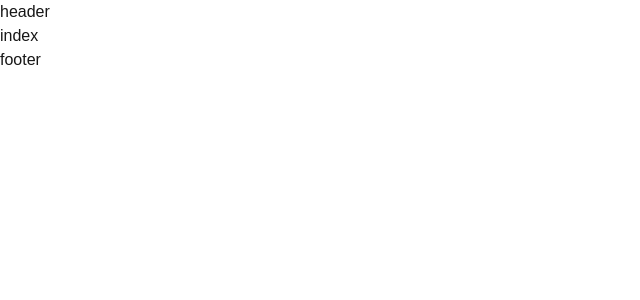
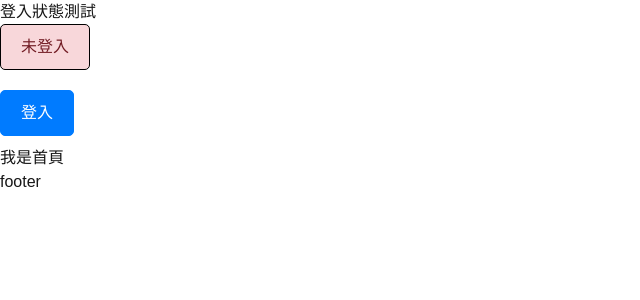
Before and after one commit to nan-sansan/mori-zakka-front, a Next.js app: page / in a window 1280 px wide. Shown: the top 300 px of the page, without its empty margins (0-640 px from the left). Built offline with nearby package versions, Linux system fonts and the light colour scheme.

Commit message:
feat: 定義 redux store, 維持登入狀態

```diff
--- a/src/app/layout.tsx
+++ b/src/app/layout.tsx
@@ -1,8 +1,9 @@
 import type { Metadata } from "next";
 import { Geist, Geist_Mono } from "next/font/google";
 import "./globals.css";
+import ClientWrapper from "@/components/Wrapper/client";
+import Footer from "@/components/Footer/footer";
 import Header from "@/components/Header/header";
-import Footer from "@/components/Footer/footer";
 
 const geistSans = Geist({
   variable: "--font-geist-sans",
@@ -29,7 +30,9 @@ export default function RootLayout({
       <body
         className={`${geistSans.variable} ${geistMono.variable} antialiased`}
       >
-        <Header />
+        <ClientWrapper>
+          <Header />
+        </ClientWrapper>
         {children}
         <Footer />
       </body>
--- a/src/app/page.tsx
+++ b/src/app/page.tsx
@@ -1,7 +1,5 @@
+import React from "react";
+
 export default function Home() {
-  return (
-    <div>
-      <h1>index</h1>
-    </div>
-  );
+  return <div>我是首頁</div>;
 }
--- a/src/components/Header/header.tsx
+++ b/src/components/Header/header.tsx
@@ -1,7 +1,100 @@
+"use client";
+
+import { RootState } from "@/store";
+import { login, logout } from "@/store/user";
+import { UserProfile } from "@/type/user.d";
+import { jwtDecode } from "jwt-decode";
+import React, { useEffect, useState } from "react";
+import { useDispatch, useSelector } from "react-redux";
+
 export default function Header() {
+  const dispatch = useDispatch();
+  const { token } = useSelector((state: RootState) => state.user);
+  const [userInfo, setUserInfo] = useState<UserProfile | null>(null);
+
+  useEffect(() => {
+    if (token) {
+      setUserInfo(jwtDecode(token));
+    } else {
+      setUserInfo(null);
+    }
+  }, [token]);
+
+  const handleLogin = () => {
+    dispatch(
+      login({
+        token:
+          "eyJhbGciOiJIUzI1NiIsInR5cCI6IkpXVCJ9.eyJzdWIiOiJ0ZXN0IiwiaWF0IjoxNzQ1MDYwOTczLCJuYmYiOjE3NDUwNjA5NzMsImV4cCI6MTc0NTE0NzM3MywidXNlcklkIjoidXNlcjAwMDEiLCJuaWNrTmFtZSI6Imp3dFRlc3QiLCJyb2xlIjoidXNlciJ9.pmDOlu5jIojPyO27PgDyb72PbNfcgMxas5M3cRx479s",
+        refreshToken:
+          "eyJhbGciOiJIUzI1NiIsInR5cCI6IkpXVCJ9.eyJzdWIiOiJyZWZyZXNoIiwiaWF0IjoxNzQ1MDYwOTczLCJuYmYiOjE3NDUwNjA5NzMsImV4cCI6MTc0NTE0NzM3MywidXNlcklkIjoidXNlcjAwMDEiLCJyb2xlIjoicmVmcmVzaCJ9.YugNxKI1EWbqw0pbsTenBMNtbpqU_bu9zuGai01tag4",
+      })
+    );
+  };
+
+  const handleLogout = () => {
+    dispatch(logout());
+  };
+
   return (
     <div>
-      <h1>header</h1>
+      <h1>登入狀態測試</h1>
+
+      <button
+        style={{
+          padding: "10px 20px",
+          marginBottom: "10px",
+          border: "1px solid #000",
+          borderRadius: "5px",
+          backgroundColor: userInfo ? "#d4edda" : "#f8d7da",
+          color: userInfo ? "#155724" : "#721c24",
+          cursor: "default",
+          display: "block",
+        }}
+      >
+        {userInfo ? (
+          <div>
+            <p>UID: {userInfo.userId}</p>
+            <p>暱稱: {userInfo.nickName}</p>
+            <p>權限: {userInfo.role}</p>
+          </div>
+        ) : (
+          "未登入"
+        )}
+      </button>
+
+      <div>
+        {!token ? (
+          <button
+            onClick={handleLogin}
+            style={{
+              padding: "10px 20px",
+              margin: "10px 0",
+              border: "1px solid #007bff",
+              borderRadius: "5px",
+              backgroundColor: "#007bff",
+              color: "#fff",
+              cursor: "pointer",
+            }}
+          >
+            登入
+          </button>
+        ) : (
+          <button
+            onClick={handleLogout}
+            style={{
+              padding: "10px 20px",
+              margin: "10px 0",
+              border: "1px solid #6c757d",
+              borderRadius: "5px",
+              backgroundColor: "#6c757d",
+              color: "#fff",
+              cursor: "pointer",
+            }}
+          >
+            登出
+          </button>
+        )}
+      </div>
     </div>
   );
 }
--- /dev/null
+++ b/src/components/Wrapper/client.tsx
@@ -0,0 +1,20 @@
+"use client";
+
+import { Provider } from "react-redux";
+import store from "@/store";
+import { PersistGate } from "redux-persist/integration/react";
+import { persistor } from "@/store";
+
+export default function ClientWrapper({
+  children,
+}: {
+  children: React.ReactNode;
+}) {
+  return (
+    <Provider store={store}>
+      <PersistGate loading={<div>Loading...</div>} persistor={persistor}>
+        {children}
+      </PersistGate>
+    </Provider>
+  );
+}
--- /dev/null
+++ b/src/store/index.tsx
@@ -0,0 +1,37 @@
+import { configureStore } from "@reduxjs/toolkit";
+import { persistStore, persistReducer } from "redux-persist";
+import storage from "redux-persist/lib/storage";
+import sessionStorage from "redux-persist/lib/storage/session";
+import { combineReducers } from "redux";
+
+import userReducer from "@/store/user";
+
+// 設定 user 儲存於 sessionStorage
+const userPersistConfig = {
+  key: "user",
+  storage: sessionStorage,
+};
+const persistedUserReducer = persistReducer(userPersistConfig, userReducer);
+
+// 其他... ex: 購物車
+
+// 合併多個 Reducer
+const rootReducer = combineReducers({
+  user: persistedUserReducer,
+  // 其他
+});
+
+export const store = configureStore({
+  reducer: rootReducer,
+  middleware: (getDefaultMiddleware) =>
+    getDefaultMiddleware({
+      serializableCheck: false,
+    }),
+});
+
+export const persistor = persistStore(store);
+
+export type RootState = ReturnType<typeof store.getState>;
+export type AppDispatch = typeof store.dispatch;
+
+export default store;
--- /dev/null
+++ b/src/store/user.tsx
@@ -0,0 +1,39 @@
+import { createSlice, PayloadAction } from "@reduxjs/toolkit";
+
+type Token = string | null;
+interface UserState {
+  token: Token;
+  refreshToken: Token;
+}
+
+const userSlice = createSlice({
+  name: "user",
+  initialState: {
+    token: null,
+    refreshToken: null,
+  } as UserState,
+  reducers: {
+    setToken: (state, action: PayloadAction<string>) => {
+      state.token = action.payload;
+    },
+    setRefreshToken: (state, action: PayloadAction<string>) => {
+      state.refreshToken = action.payload;
+    },
+    login: (
+      state,
+      action: PayloadAction<{ token: Token; refreshToken: Token }>
+    ) => {
+      const token = action.payload.token;
+      const refreshToken = action.payload.refreshToken;
+      state.token = token;
+      state.refreshToken = refreshToken;
+    },
+    logout: (state) => {
+      state.token = null;
+      state.refreshToken = null;
+    },
+  },
+});
+
+export const { setToken, setRefreshToken, login, logout } = userSlice.actions;
+export default userSlice.reducer;
--- /dev/null
+++ b/src/type/index.d.tsx
@@ -0,0 +1 @@
+export * from "@/type/user.d";
--- /dev/null
+++ b/src/type/user.d.tsx
@@ -0,0 +1,5 @@
+export interface UserProfile {
+  userId: string;
+  nickName: string;
+  role: string;
+}
--- /dev/null
+++ b/src/util/jwt.tsx
@@ -0,0 +1,11 @@
+import { UserProfile } from "@/type/user.d";
+import { jwtDecode, JwtPayload } from "jwt-decode";
+
+export const decodeJwt = (token: string) => {
+  try {
+    return jwtDecode<JwtPayload & UserProfile>(token);
+  } catch (error) {
+    console.error("Invalid JWT token", error);
+    return null;
+  }
+};
```
Also changed, not shown: package.json (+9 -5 lines), 1 other file (tests, documents, lock files or other folders).
